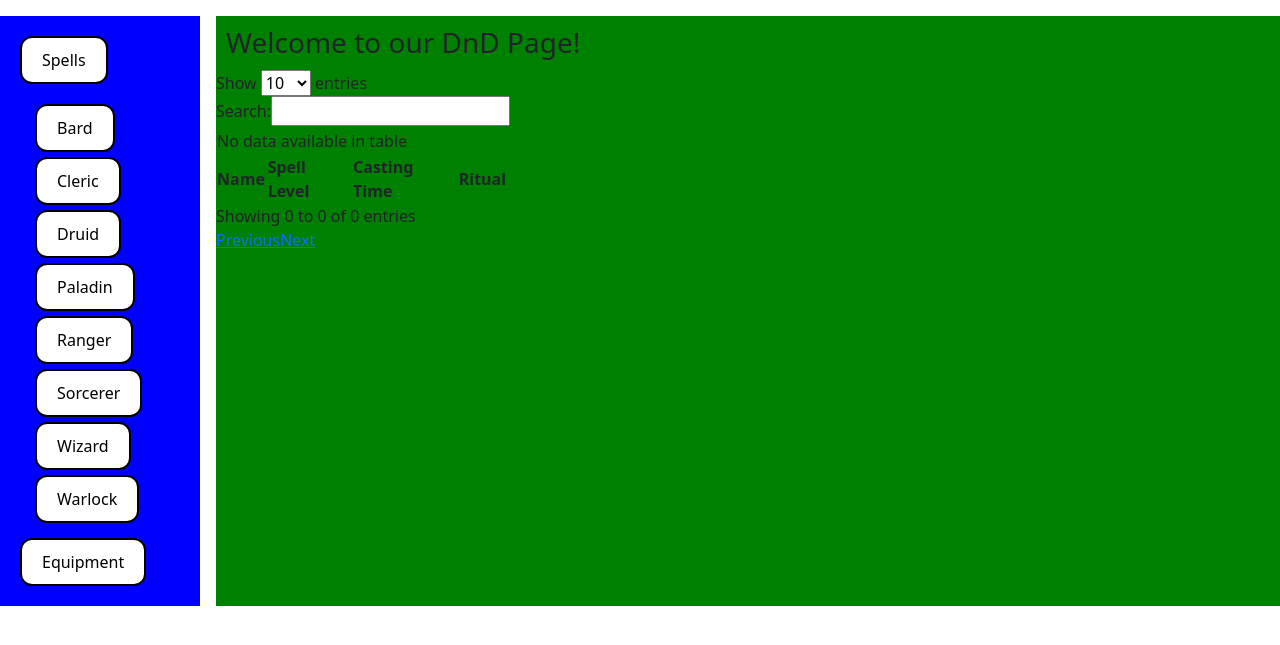
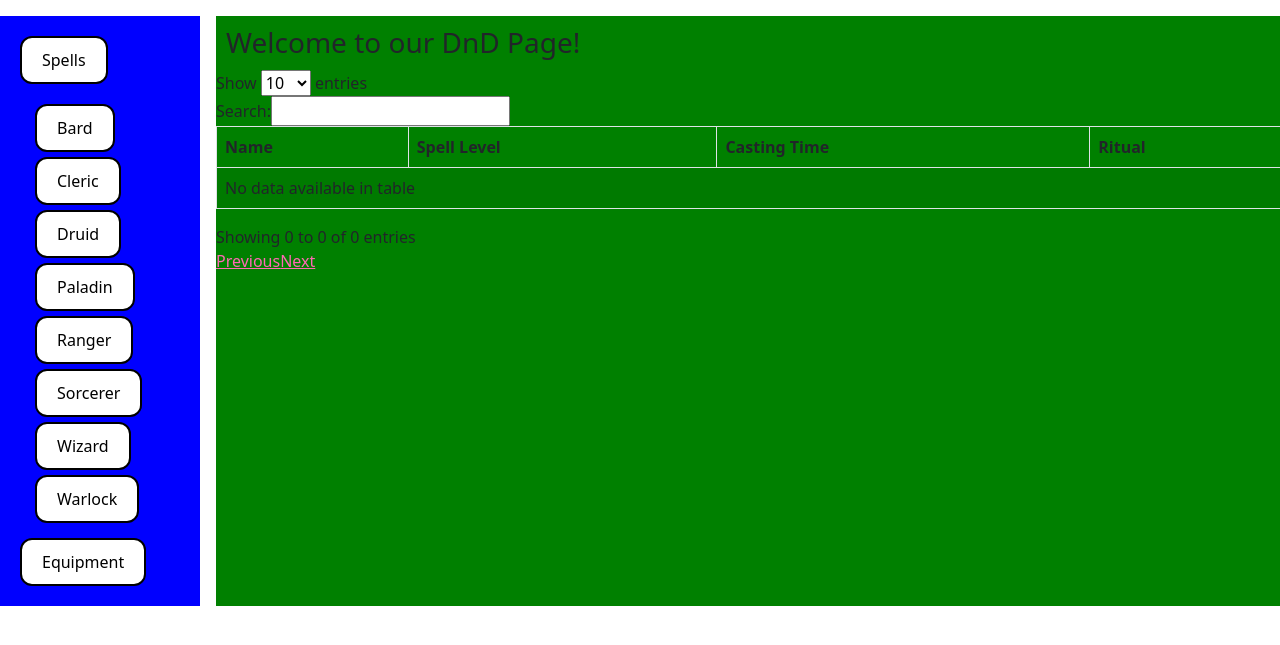
Before and after one commit to rasmussenmatthew/cs257, a Flask app: page / in a window 1280 px wide. Shown: the part 100-745 px from the top of the page. Run offline with Flask 2, Linux system fonts and the light colour scheme; data that the repository does not hold is empty; parts of the project's set-up code (start-up, migrations or seed data) failed here and were passed over; some libraries are stand-ins or nearby versions.

Commit message:
changed stylesheet

```diff
--- a/webapp/static/webapp.css
+++ b/webapp/static/webapp.css
@@ -58,6 +58,10 @@
     display: block;
 }
 
+a {
+   color: hotpink;
+}
+
 ul {
     list-style-type: none;
     margin: 10px;
--- a/webapp/templates/index.html
+++ b/webapp/templates/index.html
@@ -42,23 +42,15 @@
         </div>
         <div class = "content">
             <h3 id="content_label"> Welcome to our DnD Page! </h3>
-            <table id='example' class='display'>
-                <thread>
+            <table id='example' class='table table-striped table-bordered'>
+                <thead>
                     <tr>
                         <th>Name</th>
                         <th>Spell Level</th>
                         <th>Casting Time</th>
                         <th>Ritual</th>
                     </tr>
-                </thread>
-                <tfoot>
-                    <tr>
-                        <th>Name</th>
-                        <th>Spell Level</th>
-                        <th>Casting Time</th>
-                        <th>Ritual</th>
-                    </tr>
-                </tfoot>
+                </thead>
             </table>
 
         </div>
```
